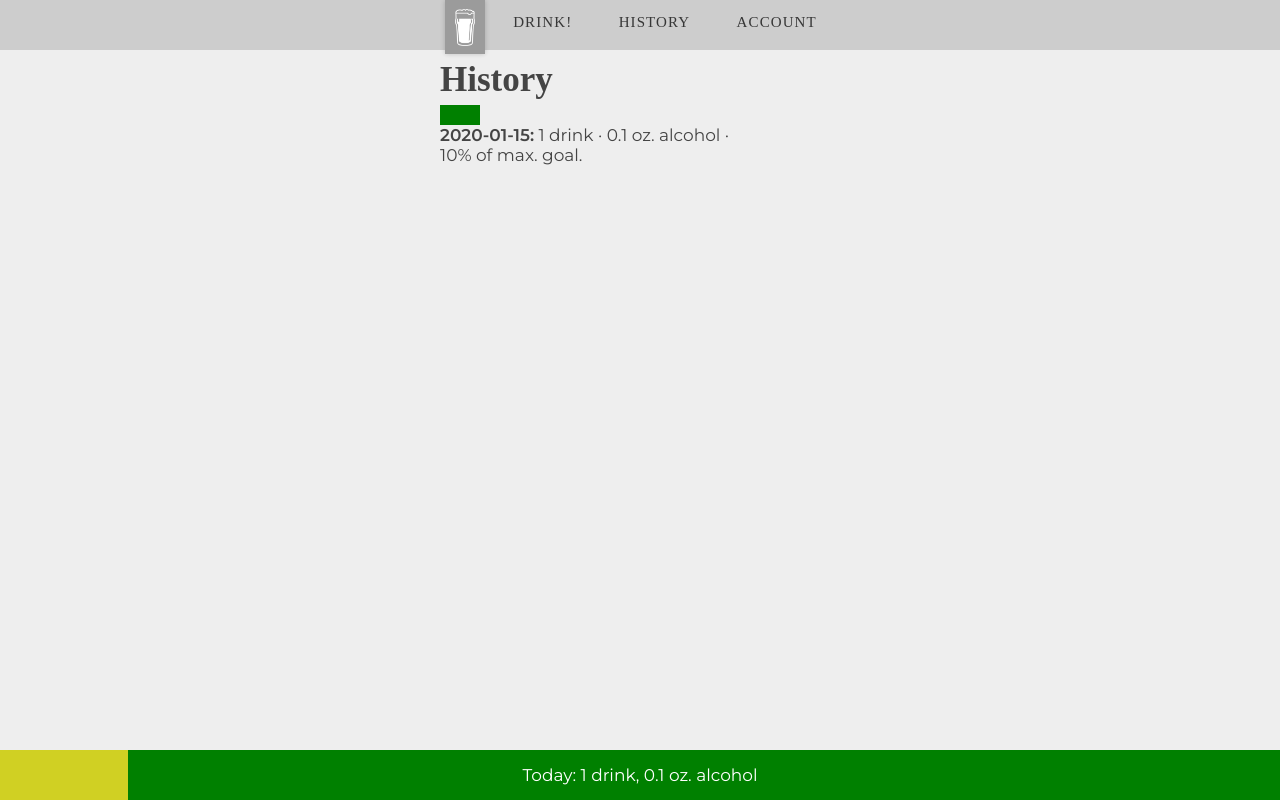
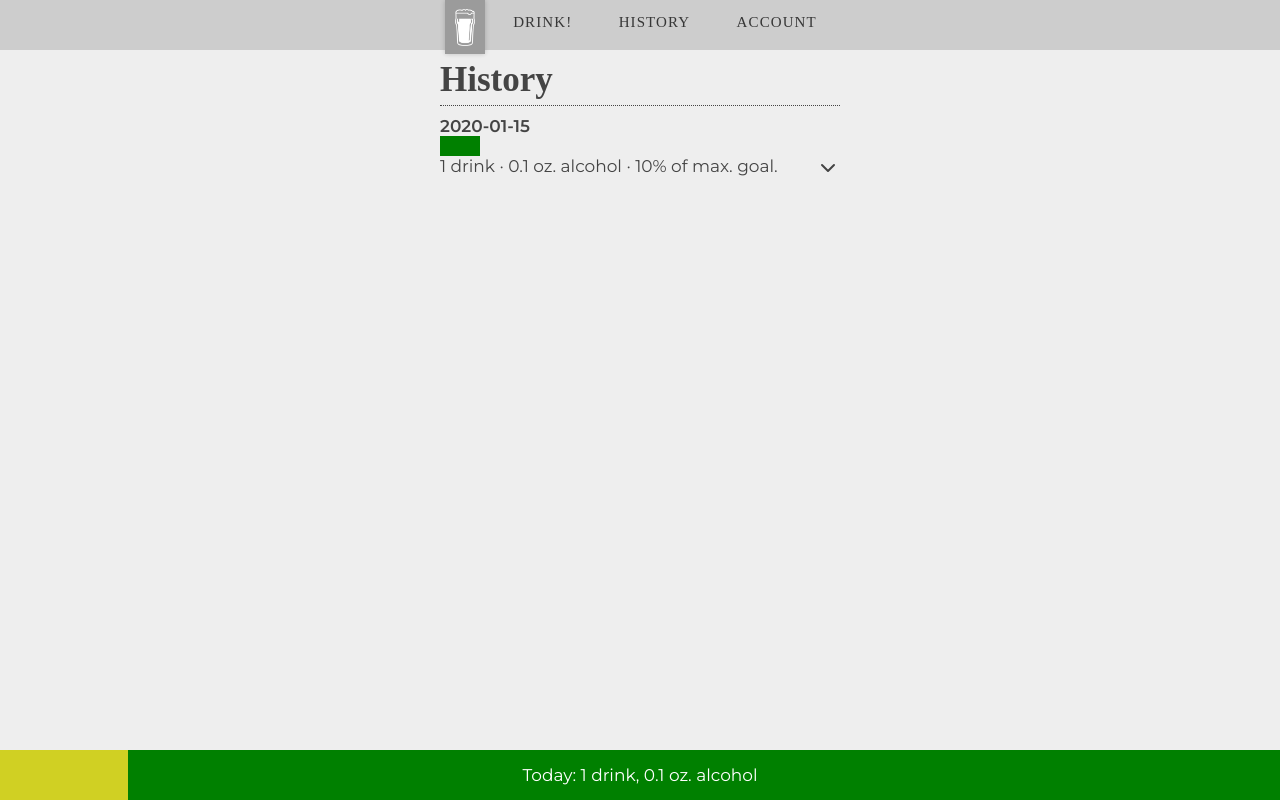
Before and after one commit to aleshh/mudsling, a Laravel app: page /servings in a window 1280 px wide. Run offline with Laravel 8, Linux system fonts and the light colour scheme; a user stored in the database is signed in; tables that the repository leaves empty hold one stand-in row (values such as "Sample post"); some web fonts are replaced.

Commit message:
show/hide drink list with jquery animation

```diff
--- a/public/css/styles.css
+++ b/public/css/styles.css
@@ -168,6 +168,21 @@ ul {
    border-bottom: 1px dotted #444;
  }
 
+ .border-top {
+   padding-top: 10px;
+   margin-top: 5px;
+   border-top: 1px dotted #444;
+ }
+
+ .border-top-bottom {
+   padding-top: 10px;
+   margin-top: 5px;
+   border-top: 1px dotted #444;
+   padding-bottom: 10px;
+   margin-bottom: 5px;
+   border-bottom: 1px dotted #444;
+ }
+
  .center {
    text-align: center;
  }
--- a/resources/views/layouts/master.blade.php
+++ b/resources/views/layouts/master.blade.php
@@ -34,6 +34,8 @@
       // https://gist.github.com/kylebarrow/1042026
       (function(a,b,c){if(c in b&&b[c]){var d,e=a.location,f=/^(a|html)$/i;a.addEventListener("click",function(a){d=a.target;while(!f.test(d.nodeName))d=d.parentNode;"href"in d&&(chref=d.href).replace(e.href,"").indexOf("#")&&(!/^[a-z\+\.\-]+:/i.test(chref)||chref.indexOf(e.protocol+"//"+e.host)===0)&&(a.preventDefault(),e.href=d.href)},!1)}})(document,window.navigator,"standalone");
     </script>
+    <script src="https://ajax.googleapis.com/ajax/libs/jquery/3.3.1/jquery.min.js"></script>
+    <script src="https://unpkg.com/feather-icons/dist/feather.min.js"></script>
 </head>
 <body>
   <div class="cragle"></div>
@@ -72,6 +74,7 @@
   @endauth
 
   <script>
+    feather.replace();
     document.cookie = "clientTime=" + new Date() + ";max-age=31536000";
   </script>
 
--- a/resources/views/servings/index.blade.php
+++ b/resources/views/servings/index.blade.php
@@ -7,11 +7,12 @@
 
   @foreach ($days as $day => $servings)
 
-    <!-- <h3>{{ $day }}</h3> -->
-
+    <div class="day border-top" >
       @foreach ($servings as $serving)
 
         @if ($loop->first)
+          <strong>{{ $day }}</strong>
+
           <div class="history-graph-outer" >
             <div class="history-graph-inner" style="
               width: {{ $serving['percent'] / $maxPercent * 100 }}%;
@@ -27,7 +28,11 @@
               &nbsp;
             </div>
           </div>
-        <strong>{{ $day }}:</strong>
+
+          <div class="show-hide" style="float:right">
+            <i data-feather="chevron-down"></i>
+          </div>
+
           {{ $serving['drinks'] }}
             @if($serving['drinks'] == 1)
               drink
@@ -36,28 +41,25 @@
             @endif
             &middot;
           {{ $serving['alcohol'] }}&nbsp;oz.&nbsp;alcohol
+
           @if($maxConsumptionSet)
             &middot; {{ $serving['percent']}}%&nbsp;of&nbsp;max.&nbsp;goal.
           @endif
-        <br><br>
-        <div class="details" style="display: unset" >
-      @else
-        <!-- <div>
-          <h4>
+          <div class="details" style="display: none" >
+        @else {{-- $serving->first (i.e., end of header, start of servings) --}}
+          <div>
+          <br>
+            <strong>
               {{ $serving->beverage->name }}
-          </h4>
-          <p>
-            @if($serving->local_time)
+            </strong>
+            <br>
             At {{ \Carbon\Carbon::parse($serving->local_time)->format('g:i a') }}
-            @else
-              Time n/a
-            @endif
-          </p>
-        </div> -->
+          </div>
         @endif {{-- loop->first --}}
 
       @endforeach {{-- serving --}}
       </div> {{-- /.details --}}
+    </div> {{-- /.day --}}
   @endforeach {{-- day --}}
 
   @if(!$maxConsumptionSet)
@@ -66,4 +68,18 @@
     </p>
   @endif
 
+  <script>
+    $(function() {
+      $('.show-hide').click(function() {
+        $(this).parent().find('.details').slideToggle();
+
+        if($(this).hasClass('rotate')) {
+            $(this).removeClass('rotate').addClass('revert');
+        } else {
+            $(this).addClass('rotate').removeClass('revert');
+        }
+      })
+    });
+  </script>
+
 @endsection
```
Also changed, not shown: other parts of public/css/styles.css (+29 -0 lines). Lines whose indentation alone changed are shown as unchanged.
